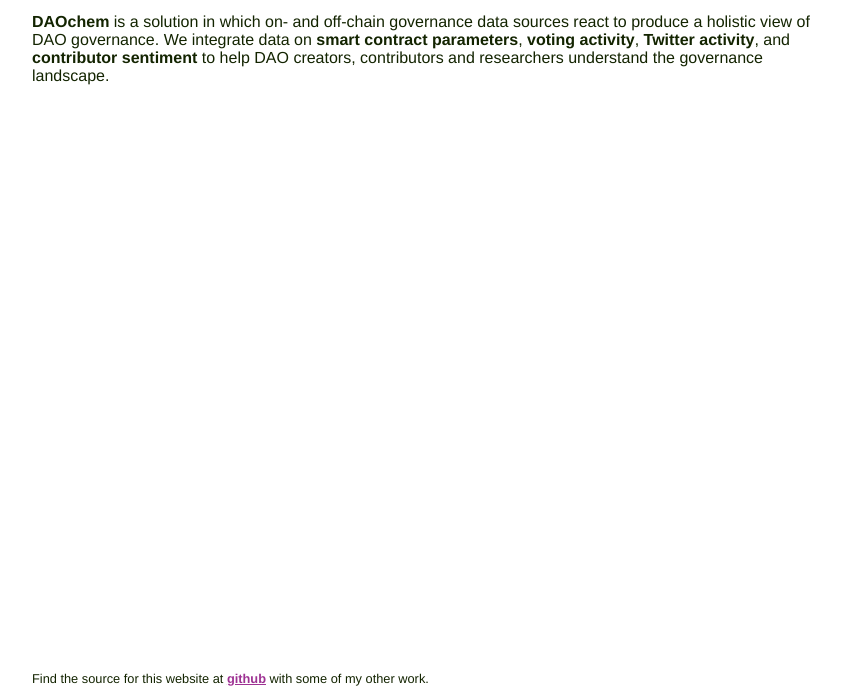
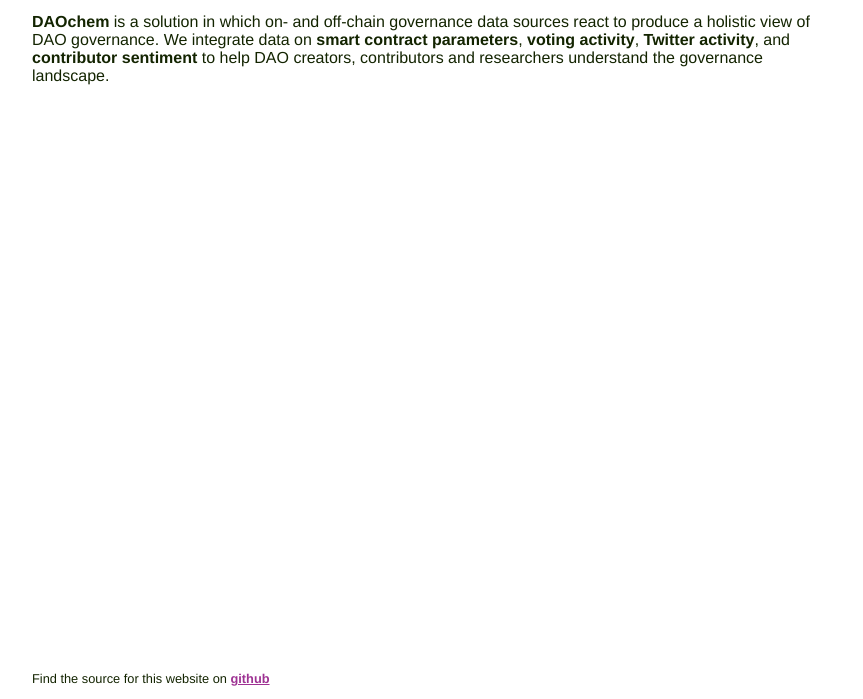
Before and after one commit to metagov/daochem-website, a plain HTML site: page index.html in a window 1280 px wide. Shown: the part 109-808 px from the top of the page, without its empty margins (208-1071 px from the left). Drawn offline with Linux system fonts and the light colour scheme.

Commit message:
Update index.html

```diff
--- a/index.html
+++ b/index.html
@@ -27,7 +27,7 @@
 </main>
 
 <footer class="footer">
-	<p>Find the source for this website at <a href="https://github.com/notchia/daochem-frontend"><b>github</b></a> with some of my other work.</p>
+	<p>Find the source for this website on <a href="https://github.com/notchia/daochem-frontend"><b>github</b></a></p>
 </footer>
 
 </body>
```
